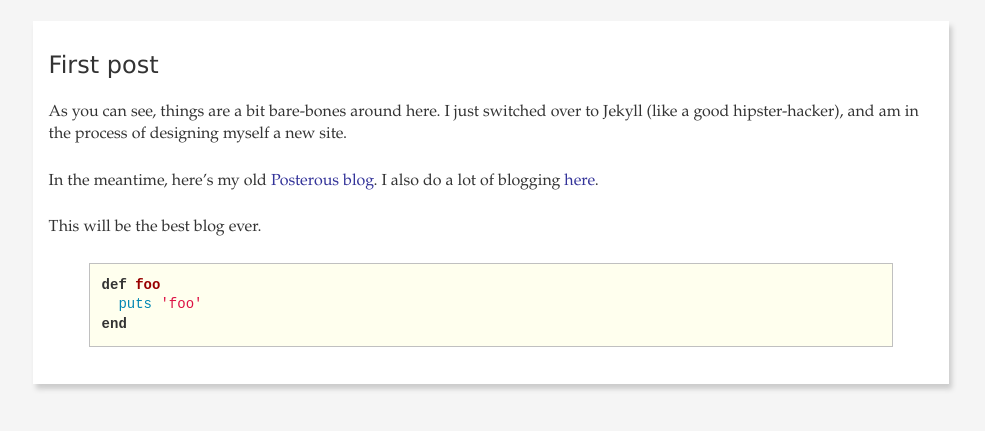
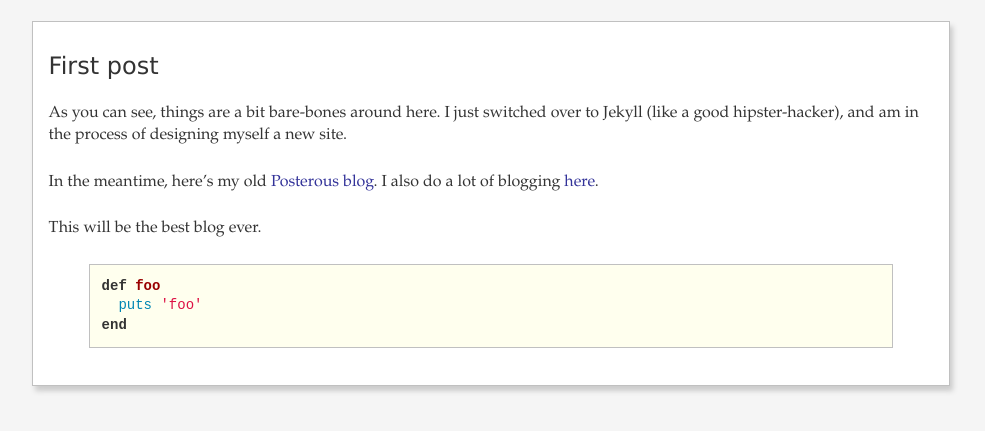
Before and after one commit to garrettr/garrettr.github.com, a Jekyll site: the page built from _posts/2011-09-13-first-post.markdown, in a window 1280 px wide. Shown: the top 431 px of the page, without its empty margins (149-1134 px from the left). Built offline with Jekyll 4.4.1, drawn with Linux system fonts in a browser that asks for light colours.

Commit message:
Added silver border to posts.

```diff
--- a/media/css/post.css
+++ b/media/css/post.css
@@ -15,6 +15,7 @@ body {
   margin: 0 auto;
   margin-top: 21px;
   background:white;
+  border: 1px solid silver;
   box-shadow: 3px 5px 5px #ccc;
 }
 
```
